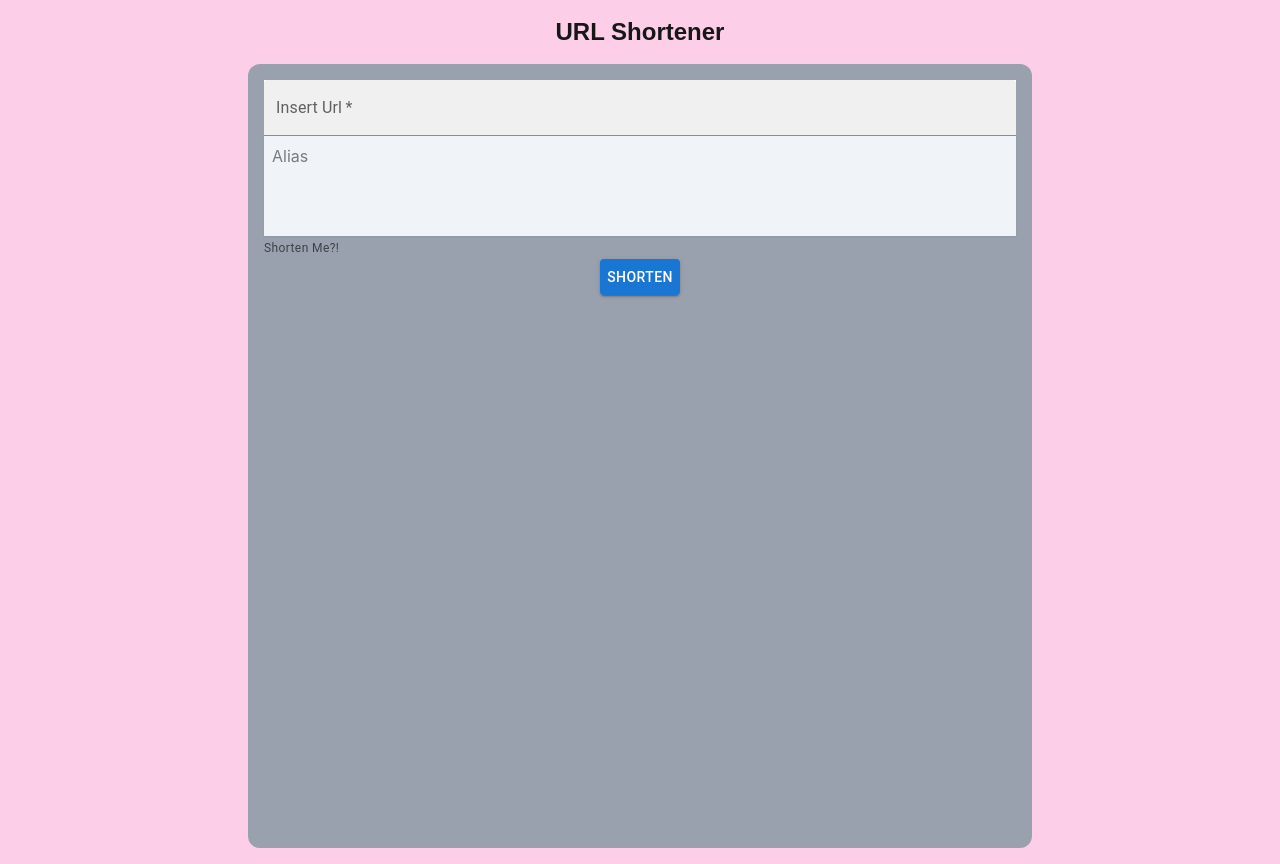
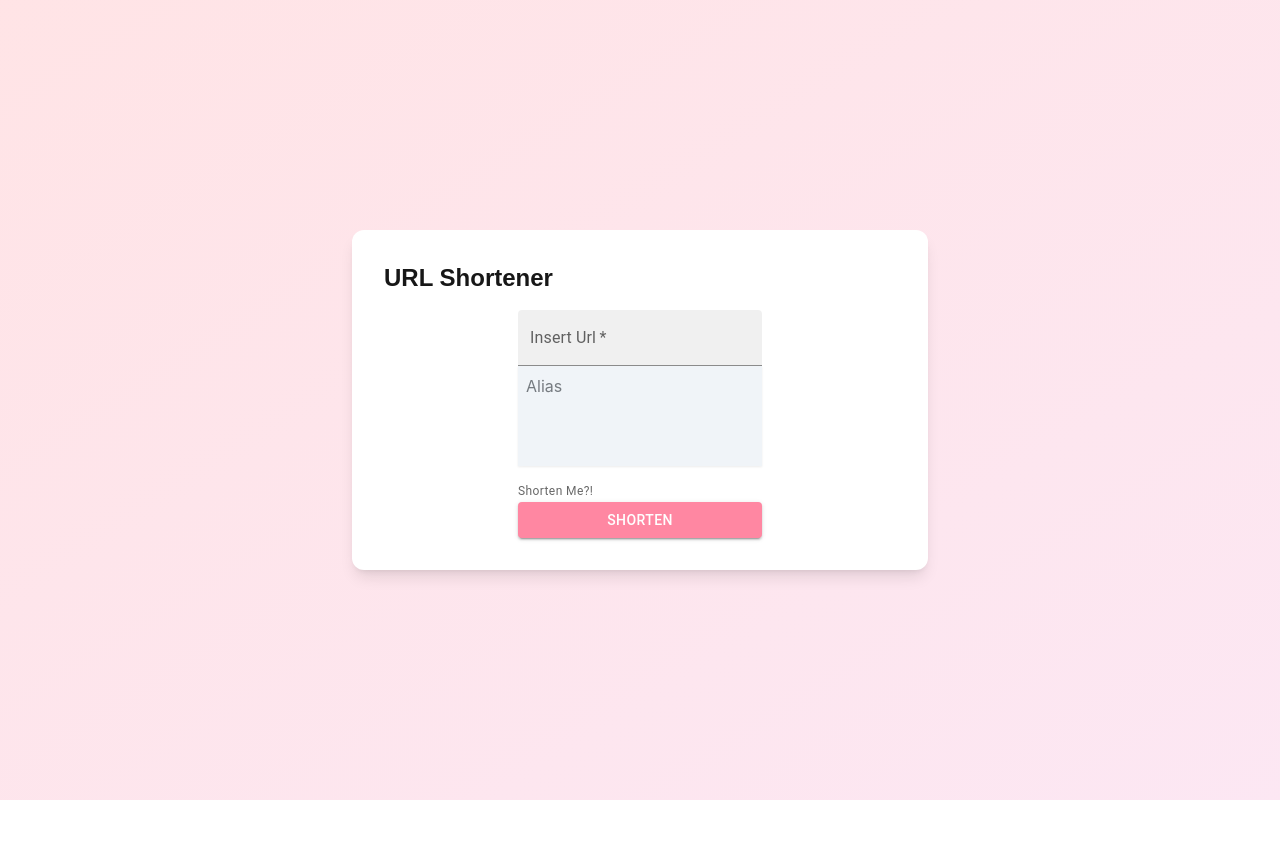
Before and after one commit to miajolie/mp-5, a Next.js app: page / in a window 1280 px wide. After the commit the page ends 800 px from the top, so only its background shows below. Built offline with nearby package versions, Linux system fonts and the light colour scheme; no server answers.

Commit message:
pretty timeeee

```diff
--- a/app/page.tsx
+++ b/app/page.tsx
@@ -8,9 +8,11 @@ export default async function Home() {
 
   return (
     // styling divs
-      <div className="flex flex-col items-center bg-pink-200 p-4">
-        <h1 className="text-2xl font-bold mb-4">URL Shortener</h1>
-        <PostUrl/>
+      <div className="min-h-screen bg-gradient-to-br from-rose-100 to-pink-100 flex justify-center items-center p-6">
+        <div className="bg-white rounded-xl shadow-lg p-8 max-w-xl w-full">
+          <h1 className="text-2xl font-bold mb-4">URL Shortener</h1>
+            <PostUrl/>
+          </div>
       </div>
   );
 }
--- a/components/AliasPreview.tsx
+++ b/components/AliasPreview.tsx
@@ -7,7 +7,7 @@ export default function AliasPreview({post}: {post:URL}){
     return(
 
         <div className ="bg-rose-200 rounded-xl p-4 m-2 w-96">
-            {/* //is it short url or just url, but that doesnt mean its shortening :/ */}
+
 
         <h2 className="font-bold text-xl mb-2">Your Shortened URL</h2>
       <p>
--- a/components/NewUrlForm.tsx
+++ b/components/NewUrlForm.tsx
@@ -16,7 +16,7 @@ export default function NewUrlForm({
 
     return (
         <form
-      className="w-196 h-196 rounded-xl p-4 bg-gray-400"
+      className="space-y-4"
       onSubmit={(e) => {
         e.preventDefault();
         createUrl(url, alias)
@@ -49,7 +49,7 @@ export default function NewUrlForm({
       />
       <FormHelperText>Shorten Me?!</FormHelperText>
       <div className="w-full flex justify-center">
-        <Button type="submit" variant="contained" sx={{ width: "80px" }}>
+        <Button type="submit" variant="contained" sx={{ width: "100%" , backgroundColor: "#FF87A2" }}>
           Shorten
         </Button>
       </div>
```
